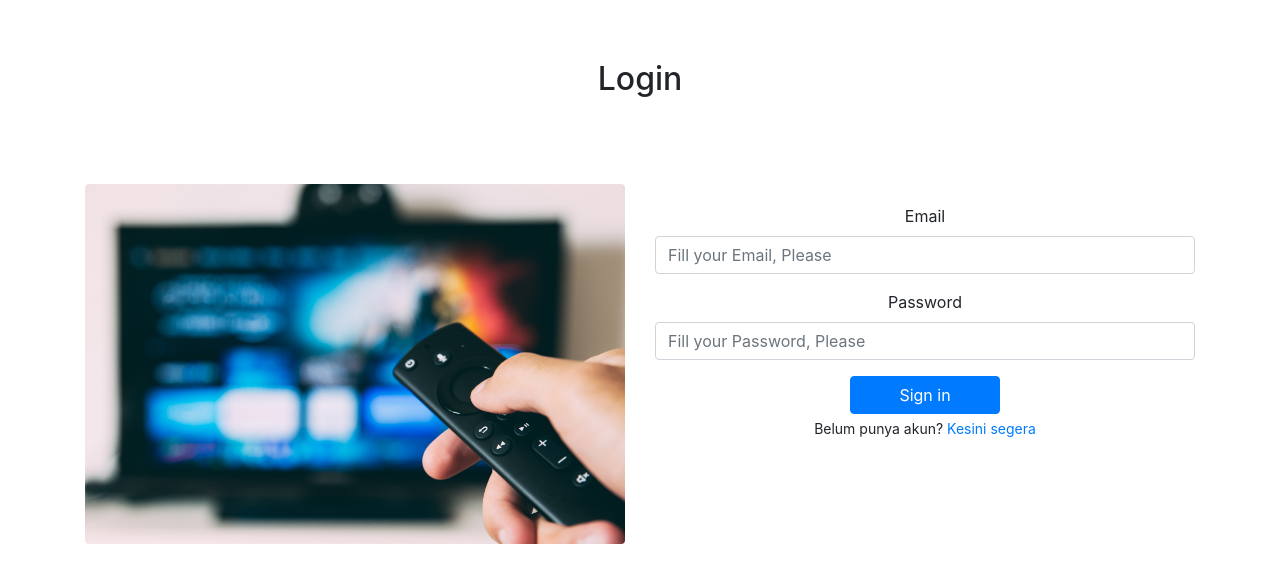
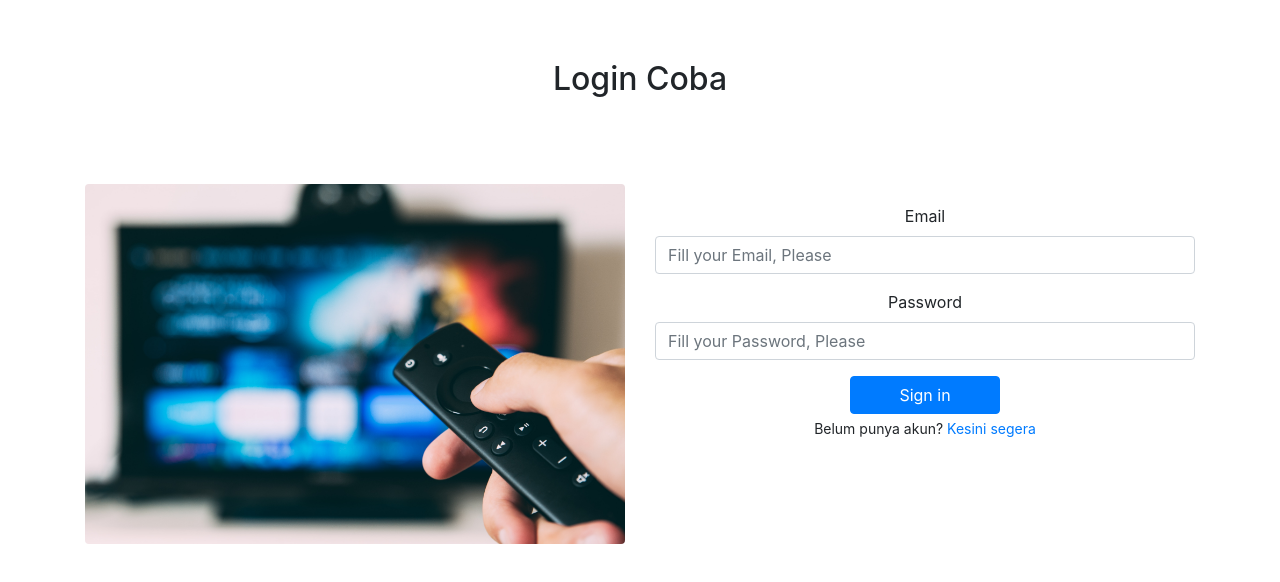
Before and after one commit to FE-18-Avangers/Latihan-1-FE-18, a React (Create React App) app in the folder my-app/: page / in a window 1280 px wide. Shown: the top 582 px of the page. Built offline with nearby package versions, Linux system fonts and the light colour scheme.

Commit message:
testing push, nanti dihapus lagi

```diff
--- a/my-app/src/components/Login.js
+++ b/my-app/src/components/Login.js
@@ -8,7 +8,7 @@
     return (
       <>
         <div className="container" style={{ marginTop: 60 }}>
-          <h2 className="text-center mb-3">Login</h2>
+          <h2 className="text-center mb-3">Login Coba</h2>
           <div className="row">
             <div className="col-md-6">
               <img
```
